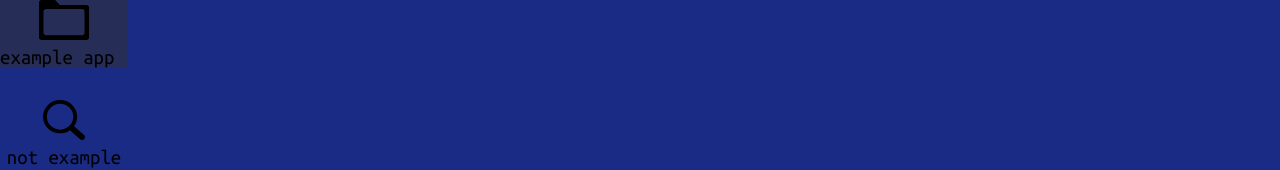
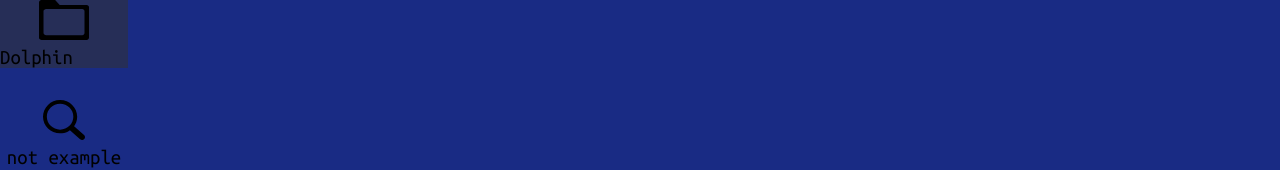
Before and after one commit to raisfeld-ori/Ksed, a React (Vite) app: page /main_page in a window 1280 px wide. Shown: the top 170 px of the page. Built offline with nearby package versions, Linux system fonts and the light colour scheme.

Commit message:
Monster tier hero

```diff
--- a/src/pages/main_page/internal_apps/App.css
+++ b/src/pages/main_page/internal_apps/App.css
@@ -41,7 +41,7 @@
 }
 
 .palace{
-    margin-top: 30svh;
+    margin-top: 50svh;
 }
 .test{
     border: 2px ;
--- a/src/pages/main_page/main_page.tsx
+++ b/src/pages/main_page/main_page.tsx
@@ -10,7 +10,7 @@ import { useState } from 'react';
 
 export default function main_page(){
     const [fs, set_fs] = useState(<></>);
-    const example_app = desktop_app("example app", folder, file_system(set_fs));
+    const example_app = desktop_app("Dolphin", folder, file_system(set_fs));
     const not_example_app = desktop_app("not example app", search, () => {console.log("test");});
 
     return <div id='background'>
```
